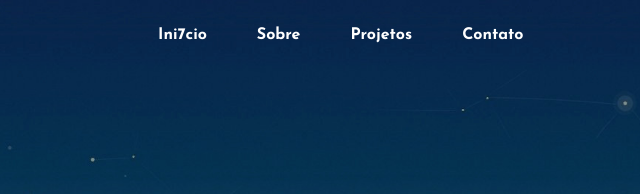
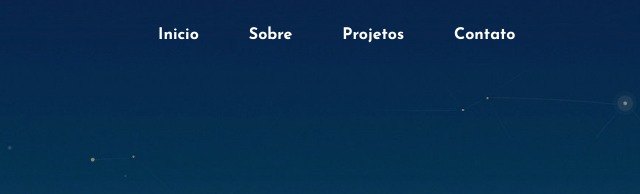
Before and after one commit to D4N13Lzz/Portfolio, a plain HTML site: page index.html in a window 1280 px wide. Shown: the top 194 px of the page, 297-937 px from the left. Drawn offline with nearby package versions, Linux system fonts and the light colour scheme; a script that the page names is missing.

Commit message:
Update index.html

```diff
--- a/index.html
+++ b/index.html
@@ -27,7 +27,7 @@
                 <nav class="navbar">
                     <a href="#" class="logo">D4N<span>13L</span></a>
                     <ul class="nav-menu"> <!-- NAVBAR -->
-                        <li class="nav-item"><a href="#home" class="nav-link">Ini7cio</a></li>
+                        <li class="nav-item"><a href="#home" class="nav-link">Inicio</a></li>
                         <li class="nav-item"><a href="#about" class="nav-link">Sobre</a></li>
                         <li class="nav-item"><a href="#project" class="nav-link">Projetos</a></li>
                         <li class="nav-item"><a href="#contact" class="nav-link">Contato</a></li>
```
